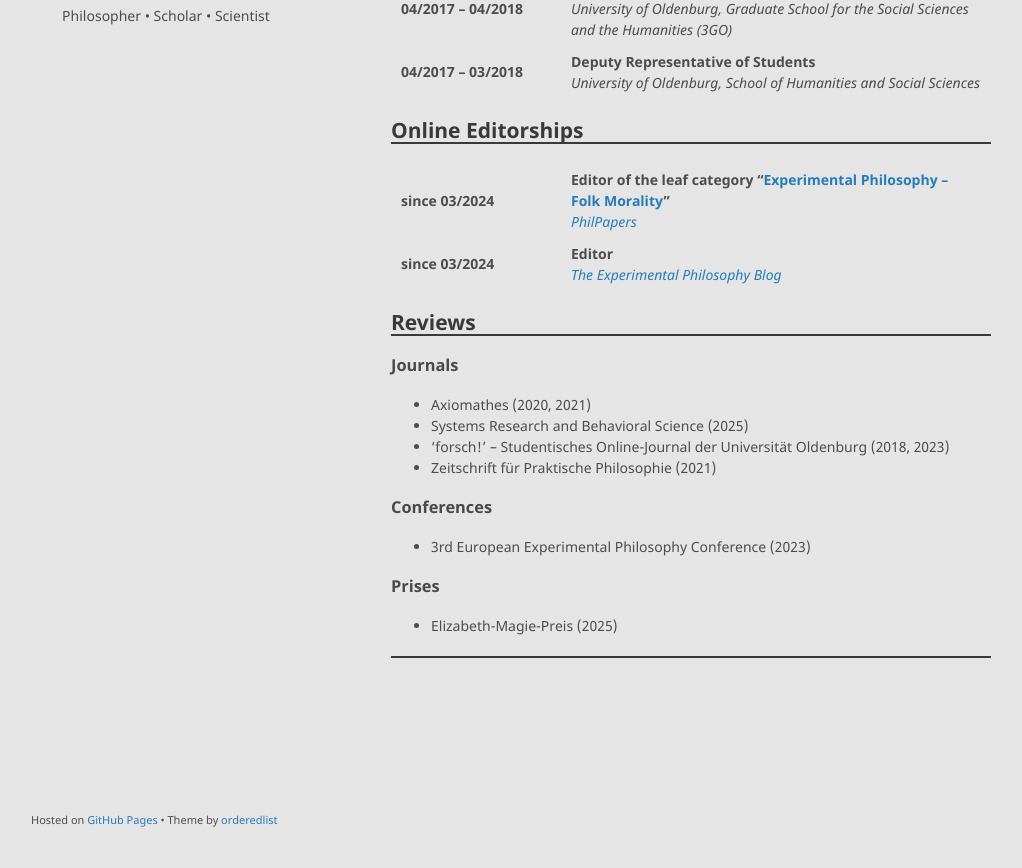
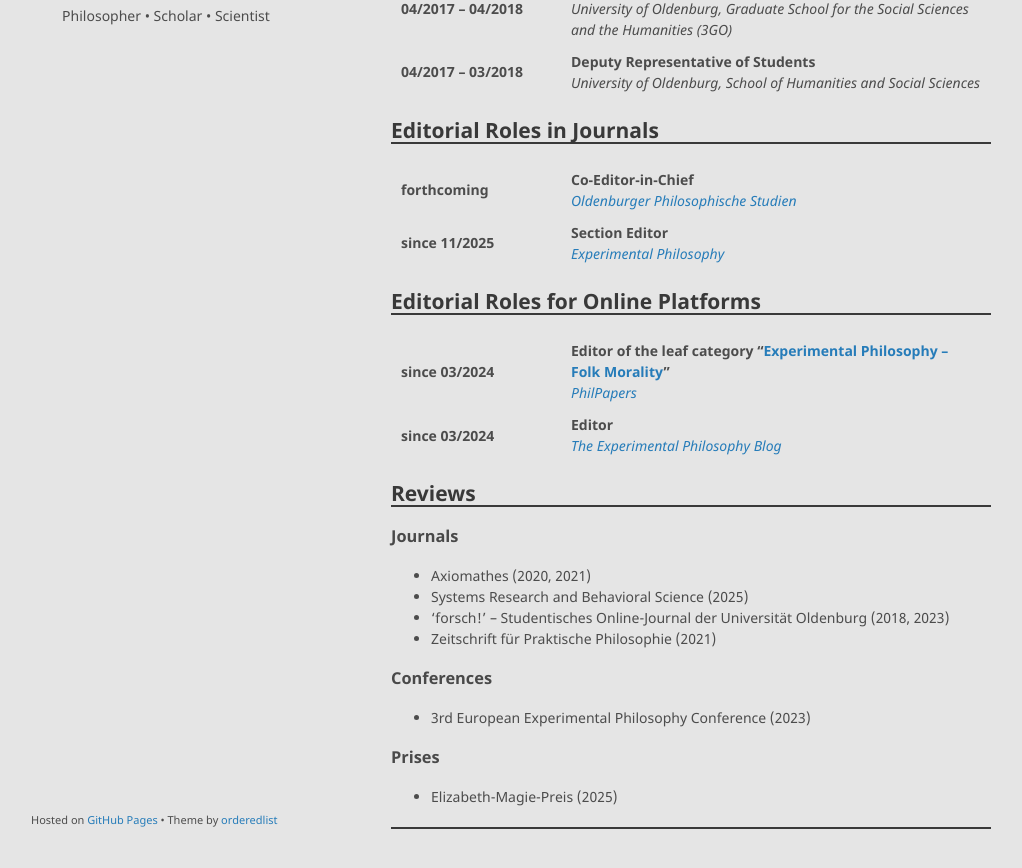
Before and after one commit to alephmembeth/alephmembeth.github.io, a Jekyll site: the page built from services.md, in a window 1280 px wide and 1261 px high. Shown: the part 362-1230 px from the top of the window, without its empty margins (129-1151 px from the left). Built offline with Jekyll 4.4.1, drawn with Linux system fonts in a browser that asks for light colours; our own code applies the rules of GitHub Pages for plain Markdown files.

Commit message:
Update services.md

```diff
--- a/services.md
+++ b/services.md
@@ -54,7 +54,30 @@ layout: default
    </tr>
 </table>
 
-## Online Editorships
+## Editorial Roles in Journals
+
+<table>
+   <tr>
+      <td width="150">
+         <b>forthcoming</b>
+      </td>
+      <td>
+         <b>Co-Editor-in-Chief</b><br>
+         <i><a href="Oldenburger Philosophische Studien">Oldenburger Philosophische Studien</a></i><br>
+      </td>
+   </tr>
+   <tr>
+      <td>
+         <b>since 11/2025</b>
+      </td>
+      <td>
+         <b>Section Editor</b><br>
+         <i><a href="https://journals.ub.uni-koeln.de/index.php/xphi">Experimental Philosophy</a></i><br>
+      </td>
+   </tr>
+</table>
+
+## Editorial Roles for Online Platforms
 
 <table>
    <tr>
```
